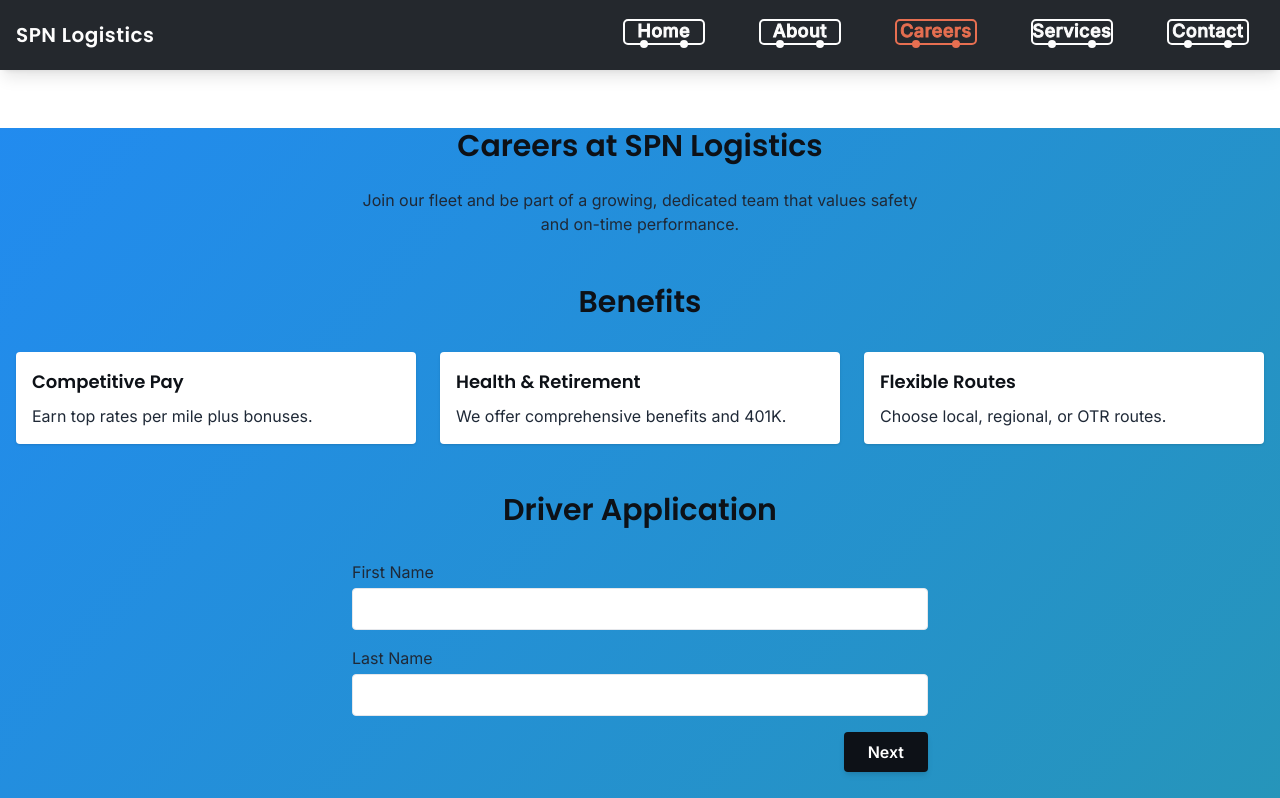
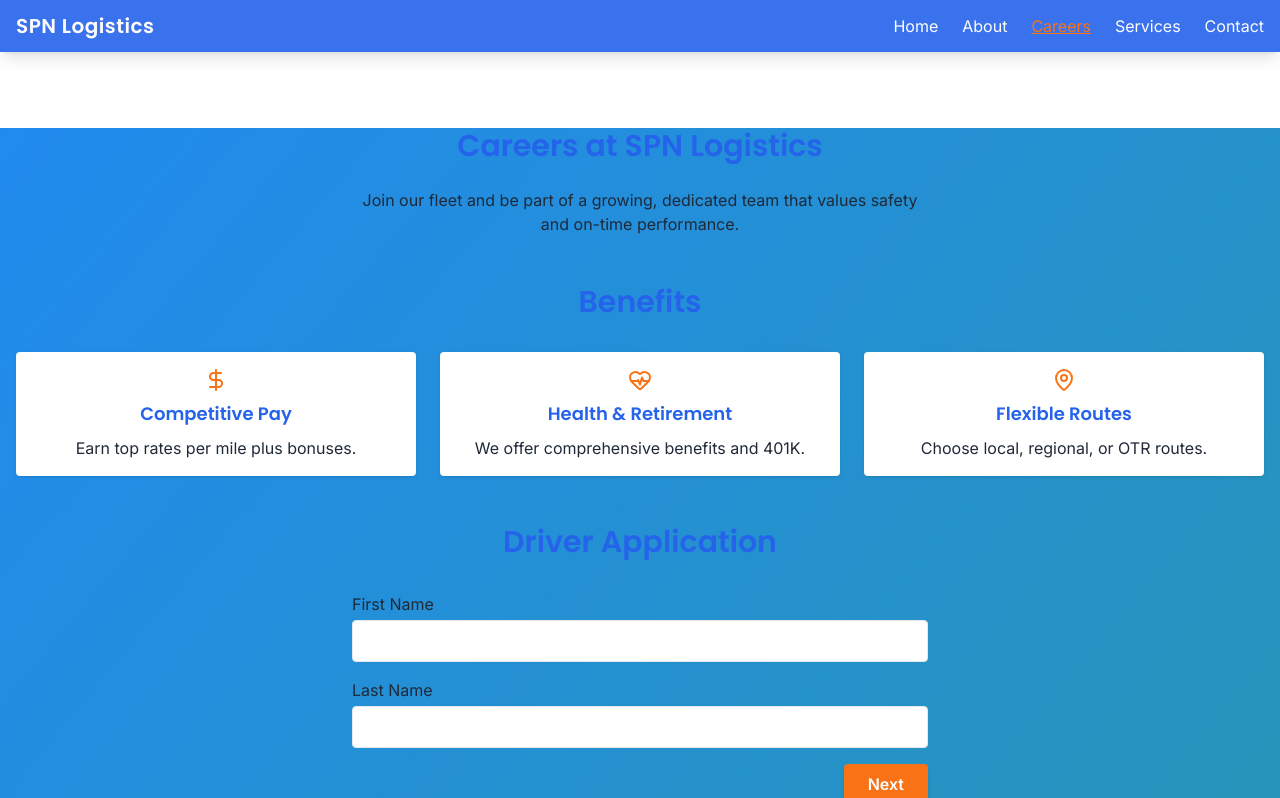
Before and after one commit to Parmjot23/SPN, a React (Vite) app: page /careers in a window 1280 px wide. Shown: the top 798 px of the page. Built offline with nearby package versions, Linux system fonts and the light colour scheme.

Commit message:
Revamp UI colors and add icons

```diff
--- a/src/layout/Navbar.tsx
+++ b/src/layout/Navbar.tsx
@@ -1,11 +1,10 @@
-import React, { useState, useEffect } from 'react';
-import { Link, useLocation } from 'react-router-dom';
-import TruckNavLink from './TruckNavLink';
-import { Menu, X } from 'lucide-react';
+import React, { useState, useEffect } from "react";
+import { NavLink, Link, useLocation } from "react-router-dom";
+import { Menu, X } from "lucide-react";
 
 const Navbar: React.FC = () => {
   const { pathname } = useLocation();
-  const isHome = pathname === '/';
+  const isHome = pathname === "/";
 
   const [isOpen, setIsOpen] = useState(false);
   const [scrolled, setScrolled] = useState(!isHome);
@@ -23,13 +22,17 @@ const Navbar: React.FC = () => {
     };
 
     handleScroll();
-    window.addEventListener('scroll', handleScroll);
-    return () => window.removeEventListener('scroll', handleScroll);
+    window.addEventListener("scroll", handleScroll);
+    return () => window.removeEventListener("scroll", handleScroll);
   }, [isHome]);
 
   return (
     <header
-      className={`fixed top-0 left-0 w-full z-50 transition-colors duration-300 ${scrolled ? 'bg-primary/90 text-light shadow-lg backdrop-blur-md' : 'bg-transparent text-light'}`}
+      className={`fixed top-0 left-0 w-full z-50 transition-colors duration-300 ${
+        scrolled
+          ? "bg-primary/90 text-light shadow-lg backdrop-blur-md"
+          : "bg-transparent text-light"
+      }`}
     >
       <nav className="max-w-7xl mx-auto px-4 py-3 flex items-center justify-between">
         <Link to="/" className="font-bold text-xl tracking-wide font-heading">
@@ -44,63 +47,53 @@ const Navbar: React.FC = () => {
         </button>
 
         <ul className="hidden md:flex gap-6">
-          <li>
-            <TruckNavLink to="/" text="Home" />
-          </li>
-          <li>
-            <TruckNavLink to="/about" text="About" />
-          </li>
-          <li>
-            <TruckNavLink to="/careers" text="Careers" />
-          </li>
-          <li>
-            <TruckNavLink to="/services" text="Services" />
-          </li>
-          <li>
-            <TruckNavLink to="/contact" text="Contact" />
-          </li>
+          {[
+            ["/", "Home"],
+            ["/about", "About"],
+            ["/careers", "Careers"],
+            ["/services", "Services"],
+            ["/contact", "Contact"],
+          ].map(([to, label]) => (
+            <li key={to}>
+              <NavLink
+                to={to}
+                className={({ isActive }) =>
+                  `transition-colors hover:text-accent ${
+                    isActive ? "text-accent underline" : ""
+                  }`
+                }
+              >
+                {label}
+              </NavLink>
+            </li>
+          ))}
         </ul>
       </nav>
       {/* Mobile Drawer */}
-        {isOpen && (
-        <div className="md:hidden bg-primary/90 backdrop-blur-md px-4 pb-4 text-light">
-          <ul className="flex flex-col items-center gap-4 text-center">
-            <li>
-              <TruckNavLink
-                to="/"
-                text="Home"
-                onClick={() => setIsOpen(false)}
-              />
-            </li>
-            <li>
-              <TruckNavLink
-                to="/about"
-                text="About"
-                onClick={() => setIsOpen(false)}
-              />
-            </li>
-            <li>
-              <TruckNavLink
-                to="/careers"
-                text="Careers"
-                onClick={() => setIsOpen(false)}
-              />
-            </li>
-            <li>
-              <TruckNavLink
-                to="/services"
-                text="Services"
-                onClick={() => setIsOpen(false)}
-              />
-            </li>
-            <li>
-              <TruckNavLink
-                to="/contact"
-                text="Contact"
-                onClick={() => setIsOpen(false)}
-              />
-            </li>
-          </ul>
+      {isOpen && (
+        <div
+          className="md:hidden fixed inset-0 bg-primary/90 backdrop-blur-md flex flex-col items-center justify-center gap-6 text-light"
+          onClick={() => setIsOpen(false)}
+        >
+          {[
+            ["/", "Home"],
+            ["/about", "About"],
+            ["/careers", "Careers"],
+            ["/services", "Services"],
+            ["/contact", "Contact"],
+          ].map(([to, label]) => (
+            <NavLink
+              key={to}
+              to={to}
+              className={({ isActive }) =>
+                `text-lg transition-colors hover:text-accent ${
+                  isActive ? "text-accent underline" : ""
+                }`
+              }
+            >
+              {label}
+            </NavLink>
+          ))}
         </div>
       )}
     </header>
--- a/src/pages/Careers.tsx
+++ b/src/pages/Careers.tsx
@@ -1,20 +1,21 @@
-import React, { useState } from 'react';
-import { Helmet } from 'react-helmet-async';
-import Section from '../ui/Section';
-import Button from '../ui/Button';
-import { useForm, FormProvider } from 'react-hook-form';
-import { zodResolver } from '@hookform/resolvers/zod';
-import { z } from 'zod';
-import { useFormEmail } from '../hooks/useFormEmail';
-import toast from 'react-hot-toast';
+import React, { useState } from "react";
+import { Helmet } from "react-helmet-async";
+import Section from "../ui/Section";
+import Button from "../ui/Button";
+import { useForm, FormProvider } from "react-hook-form";
+import { zodResolver } from "@hookform/resolvers/zod";
+import { z } from "zod";
+import { useFormEmail } from "../hooks/useFormEmail";
+import toast from "react-hot-toast";
+import { DollarSign, HeartPulse, MapPin } from "lucide-react";
 
 const driverSchema = z.object({
-  firstName: z.string().min(1, 'Required'),
-  lastName: z.string().min(1, 'Required'),
-  email: z.string().email('Invalid email'),
-  phone: z.string().min(5, 'Invalid phone number'),
-  experience: z.string().min(1, 'Required'),
-  licenseNumber: z.string().min(1, 'Required')
+  firstName: z.string().min(1, "Required"),
+  lastName: z.string().min(1, "Required"),
+  email: z.string().email("Invalid email"),
+  phone: z.string().min(5, "Invalid phone number"),
+  experience: z.string().min(1, "Required"),
+  licenseNumber: z.string().min(1, "Required"),
 });
 
 type DriverFormType = z.infer<typeof driverSchema>;
@@ -23,7 +24,7 @@ const Careers: React.FC = () => {
   const [step, setStep] = useState(1);
   const methods = useForm<DriverFormType>({
     resolver: zodResolver(driverSchema),
-    mode: 'onChange'
+    mode: "onChange",
   });
   const { handleSubmit } = methods;
   const { sendEmail } = useFormEmail();
@@ -34,14 +35,14 @@ const Careers: React.FC = () => {
   const onSubmit = async (data: DriverFormType) => {
     const { success, error } = await sendEmail({
       ...data,
-      subject: 'Driver Application'
+      subject: "Driver Application",
     });
     if (success) {
-      toast.success('Application submitted successfully!');
+      toast.success("Application submitted successfully!");
       methods.reset();
       setStep(1);
     } else {
-      toast.error('Something went wrong. Please try again later.');
+      toast.error("Something went wrong. Please try again later.");
       console.error(error);
     }
   };
@@ -53,10 +54,12 @@ const Careers: React.FC = () => {
       </Helmet>
       <Section>
         <div className="text-center">
-          <h1 className="text-3xl font-bold text-primary mb-6">Careers at SPN Logistics</h1>
+          <h1 className="text-3xl font-bold text-primary mb-6">
+            Careers at SPN Logistics
+          </h1>
           <p className="max-w-xl mx-auto mb-8">
-            Join our fleet and be part of a growing, dedicated team that values safety and on-time
-            performance.
+            Join our fleet and be part of a growing, dedicated team that values
+            safety and on-time performance.
           </p>
         </div>
       </Section>
@@ -64,12 +67,30 @@ const Careers: React.FC = () => {
       <Section title="Benefits">
         <div className="grid grid-cols-1 md:grid-cols-3 gap-6">
           {[
-            { title: 'Competitive Pay', desc: 'Earn top rates per mile plus bonuses.' },
-            { title: 'Health & Retirement', desc: 'We offer comprehensive benefits and 401K.' },
-            { title: 'Flexible Routes', desc: 'Choose local, regional, or OTR routes.' }
+            {
+              title: "Competitive Pay",
+              desc: "Earn top rates per mile plus bonuses.",
+              icon: <DollarSign className="text-accent" />,
+            },
+            {
+              title: "Health & Retirement",
+              desc: "We offer comprehensive benefits and 401K.",
+              icon: <HeartPulse className="text-accent" />,
+            },
+            {
+              title: "Flexible Routes",
+              desc: "Choose local, regional, or OTR routes.",
+              icon: <MapPin className="text-accent" />,
+            },
           ].map((benefit, i) => (
-            <div key={i} className="bg-white dark:bg-darkBg2 rounded p-4 shadow">
-              <h4 className="text-lg font-bold text-primary mb-2">{benefit.title}</h4>
+            <div
+              key={i}
+              className="bg-white dark:bg-darkBg2 rounded p-4 shadow text-center"
+            >
+              <div className="mb-2 flex justify-center">{benefit.icon}</div>
+              <h4 className="text-lg font-bold text-primary mb-2">
+                {benefit.title}
+              </h4>
               <p>{benefit.desc}</p>
             </div>
           ))}
@@ -87,7 +108,7 @@ const Careers: React.FC = () => {
                   </label>
                   <input
                     id="firstName"
-                    {...methods.register('firstName')}
+                    {...methods.register("firstName")}
                     className="w-full p-2 rounded border"
                   />
                   {methods.formState.errors.firstName && (
@@ -102,7 +123,7 @@ const Careers: React.FC = () => {
                   </label>
                   <input
                     id="lastName"
-                    {...methods.register('lastName')}
+                    {...methods.register("lastName")}
                     className="w-full p-2 rounded border"
                   />
                   {methods.formState.errors.lastName && (
@@ -126,7 +147,7 @@ const Careers: React.FC = () => {
                   </label>
                   <input
                     id="email"
-                    {...methods.register('email')}
+                    {...methods.register("email")}
                     className="w-full p-2 rounded border"
                   />
                   {methods.formState.errors.email && (
@@ -141,7 +162,7 @@ const Careers: React.FC = () => {
                   </label>
                   <input
                     id="phone"
-                    {...methods.register('phone')}
+                    {...methods.register("phone")}
                     className="w-full p-2 rounded border"
                   />
                   {methods.formState.errors.phone && (
@@ -168,7 +189,7 @@ const Careers: React.FC = () => {
                   </label>
                   <input
                     id="experience"
-                    {...methods.register('experience')}
+                    {...methods.register("experience")}
                     className="w-full p-2 rounded border"
                   />
                   {methods.formState.errors.experience && (
@@ -183,7 +204,7 @@ const Careers: React.FC = () => {
                   </label>
                   <input
                     id="licenseNumber"
-                    {...methods.register('licenseNumber')}
+                    {...methods.register("licenseNumber")}
                     className="w-full p-2 rounded border"
                   />
                   {methods.formState.errors.licenseNumber && (
--- a/src/ui/Button.tsx
+++ b/src/ui/Button.tsx
@@ -1,17 +1,21 @@
-import React from 'react';
-import { motion } from 'framer-motion';
+import React from "react";
+import { motion } from "framer-motion";
 
 interface ButtonProps extends React.ButtonHTMLAttributes<HTMLButtonElement> {
-  variant?: 'primary' | 'secondary';
+  variant?: "primary" | "secondary";
 }
 
-const Button: React.FC<ButtonProps> = ({ variant = 'primary', children, ...props }) => {
+const Button: React.FC<ButtonProps> = ({
+  variant = "primary",
+  children,
+  ...props
+}) => {
   const baseClass =
-    'px-6 py-2 rounded text-white focus:outline-none font-semibold shadow-md';
+    "px-6 py-2 rounded text-white focus:outline-none font-semibold shadow-md";
 
   const variants: { [key in typeof variant]: string } = {
-    primary: `bg-primary hover:bg-orange-600`,
-    secondary: `bg-gray-700 hover:bg-gray-800`
+    primary: `bg-accent hover:bg-accent/80`,
+    secondary: `bg-gray-700 hover:bg-gray-800`,
   };
 
   return (
--- a/tailwind.config.js
+++ b/tailwind.config.js
@@ -1,27 +1,26 @@
 /** @type {import('tailwindcss').Config} */
 module.exports = {
-  content: [
-    './index.html',
-    './src/**/*.{ts,tsx}',
-  ],
-  darkMode: 'class',
+  content: ["./index.html", "./src/**/*.{ts,tsx}"],
+  darkMode: "class",
   theme: {
     extend: {
       fontFamily: {
-        heading: ['Poppins', 'sans-serif'],
-        body: ['Inter', 'sans-serif'],
-        counter: ['Montserrat', 'sans-serif'],
+        heading: ["Poppins", "sans-serif"],
+        body: ["Inter", "sans-serif"],
+        counter: ["Montserrat", "sans-serif"],
       },
       colors: {
-        primary:  '#0d1117',
-        accent:   '#e76f51',
-        info:     '#2088ff',
-        success:  '#2a9d8f',
-        warn:     '#ffba08',
-        light:    '#fdfdfd',
+        primary: "#2563EB",
+        accent: "#F97316",
+        info: "#2088ff",
+        success: "#2a9d8f",
+        warn: "#ffba08",
+        light: "#fdfdfd",
+        darkBg: "#121212",
+        darkBg2: "#1E1E1E",
       },
       backgroundImage: {
-        'gradient-hero': 'linear-gradient(to bottom right, #0d1321, #1d2a4d)',
+        "gradient-hero": "linear-gradient(to bottom right, #0d1321, #1d2a4d)",
       },
     },
   },
```
Also changed, not shown: src/layout/Footer.tsx (+21 -17 lines), src/pages/Home.tsx (+83 -56 lines), src/pages/Services.tsx (+9 -7 lines).
